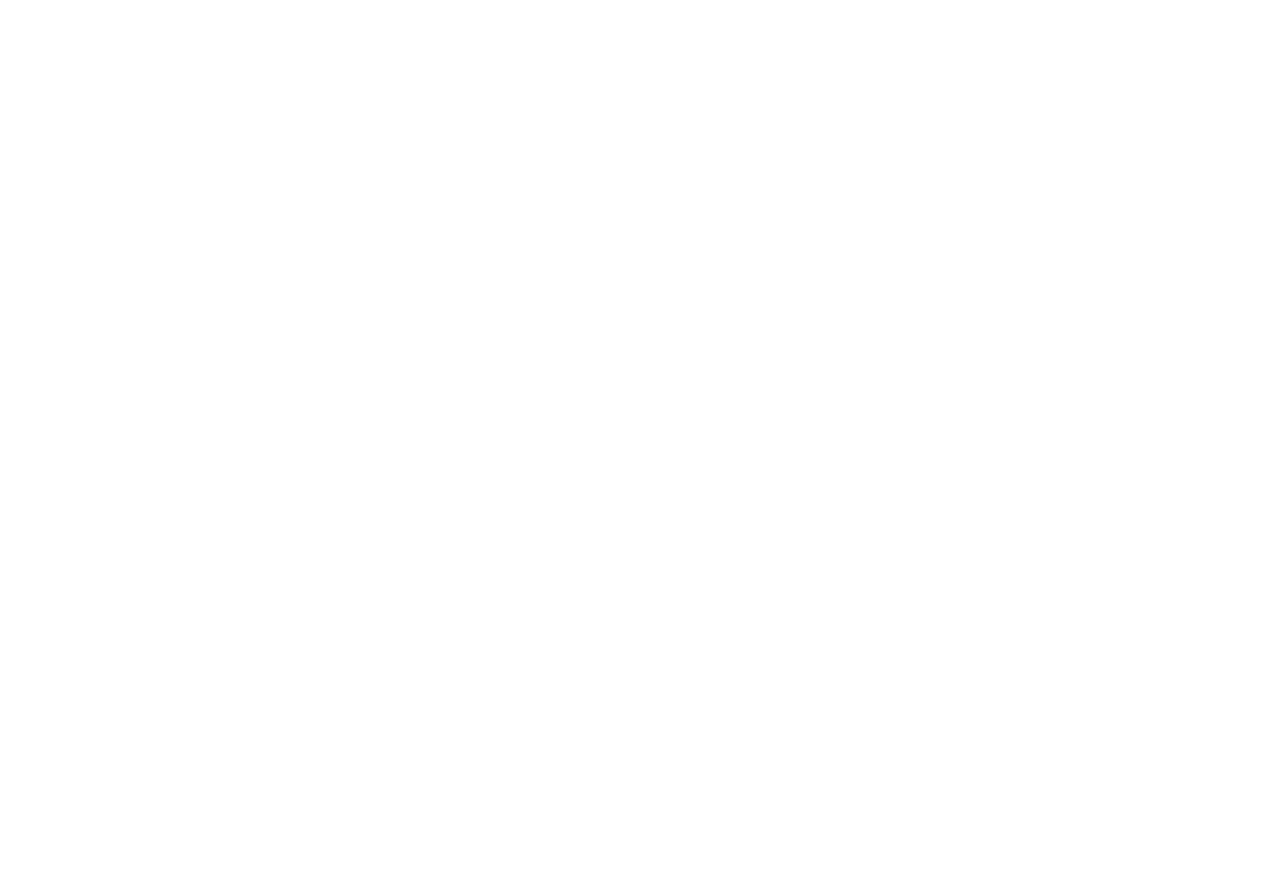
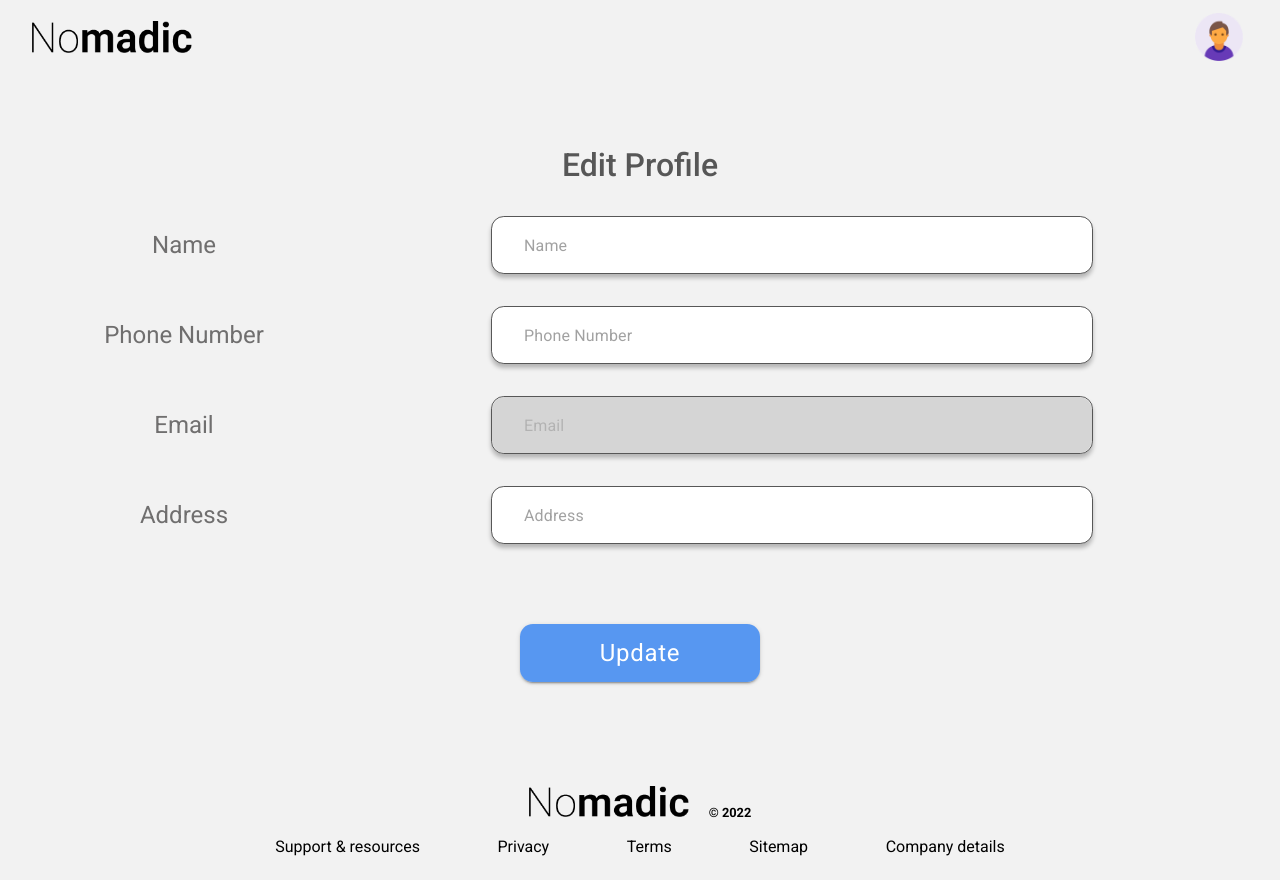
Before and after one commit to nomadic-pesto/Nomadic-Frontend, a React (Create React App) app: page /profile in a window 1280 px wide. Before the commit this address had no page. Before the commit the page ends 800 px from the top, so only its background shows below. Built offline with nearby package versions, Linux system fonts and the light colour scheme.

Commit message:
Add profile page

```diff
--- a/src/components/common/header/index.js
+++ b/src/components/common/header/index.js
@@ -1,4 +1,5 @@
 import React, { useState } from "react";
+import { Link } from "react-router-dom";
 
 //importing MUI
 import Box from "@mui/material/Box";
@@ -23,7 +24,8 @@
 //importing other comps.
 import Search from "./search";
 
-const Header = ({displaySearch=false}) => {
+
+const Header = ({ displaySearch = false }) => {
   const [anchorEl, setAnchorEl] = useState(null);
   const open = Boolean(anchorEl);
   const handleClick = (event) => {
@@ -41,11 +43,13 @@
           alignItems: "center",
           textAlign: "center",
           justifyContent: "space-between",
-          width:"100%"
+          width: "100%",
         }}
       >
+        <Link className={styles["custom-link"]} to={"/dashboard"}>
         <img className={styles["nomadic"]} src={nomadic} />
-        {displaySearch && <Search /> }
+        </Link>
+        {displaySearch && <Search />}
         <Tooltip title="Account settings">
           <IconButton
             onClick={handleClick}
@@ -55,8 +59,9 @@
             aria-haspopup="true"
             aria-expanded={open ? "true" : undefined}
           >
-            {/* <Avatar sx={{ width: 32, height: 32 }}>M</Avatar> */}
-            <img className={styles["profile-image"]} src={profile} />
+
+              <img className={styles["profile-image"]} src={profile} />
+
           </IconButton>
         </Tooltip>
       </Box>
@@ -96,24 +101,27 @@
         anchorOrigin={{ horizontal: "right", vertical: "bottom" }}
       >
         <MenuItem>
-          <Avatar /> Profile
+          <Link className={styles["custom-link"]} to={"/profile"}>
+            <Avatar />
+            Profile
+          </Link>
         </MenuItem>
-        <MenuItem>
+        {/* <MenuItem>
           <Avatar /> My account
-        </MenuItem>
+        </MenuItem> */}
         <Divider />
-        <MenuItem>
+        {/* <MenuItem>
           <ListItemIcon>
             <PersonAdd fontSize="small" />
           </ListItemIcon>
           Add another account
-        </MenuItem>
-        <MenuItem>
+        </MenuItem> */}
+        {/* <MenuItem>
           <ListItemIcon>
             <Settings fontSize="small" />
           </ListItemIcon>
           Settings
-        </MenuItem>
+        </MenuItem> */}
         <MenuItem>
           <ListItemIcon>
             <Logout fontSize="small" />
--- a/src/components/common/header/styles.module.css
+++ b/src/components/common/header/styles.module.css
@@ -10,6 +10,13 @@
 .profile-image{
     height: 3rem;
     width: 3rem;
+    cursor: pointer;
+}
+.custom-link{
+    display: flex;
+    align-items: center;
+    text-decoration: none;
+    color: #000;
 }
 
 @media (max-width: 1000px) {
--- a/src/components/common/textField/index.js
+++ b/src/components/common/textField/index.js
@@ -25,6 +25,7 @@
         placeholder={props.placeholder}
         margin={props.margin}
         fullWidth
+        disabled={props.disabled ? props.disabled : false}
       />
       <ErrorMessage component="div" name={field.name}  className={`${styles["error"]}`}/>
     </>
--- /dev/null
+++ b/src/components/profile/index.js
@@ -0,0 +1,20 @@
+import React from 'react'
+
+//importing components
+import Footer from '../common/footer';
+import Header from '../common/header';
+import ProfileFields from './profileFields';
+
+const ProfileComponent = () => {
+  return (
+    <>
+     <Header
+      />
+      <ProfileFields />
+
+      <Footer />
+    </>
+  )
+}
+
+export default ProfileComponent;
--- /dev/null
+++ b/src/components/profile/profileFields/index.js
@@ -0,0 +1,166 @@
+import React, { useState } from "react";
+
+//importing styles
+import styles from "./styles.module.css";
+
+//importing Formik
+import * as Yup from "yup";
+import { Formik } from "formik";
+
+//importing MUI
+import Grid from "@mui/material/Grid";
+
+//importing other components
+import Loader from "../../common/loader";
+import TextFieldComponent from "../../common/textField";
+import Button from "./../../common/button";
+
+const ProfileFields = () => {
+  const initialValues = {
+    name: "",
+    phoneNumber: "",
+    email: "",
+    address: "",
+  };
+  const [loading, setLoading] = useState(false);
+
+  const phoneRegExp =
+    /^((\\+[1-9]{1,4}[ \\-]*)|(\\([0-9]{2,3}\\)[ \\-]*)|([0-9]{2,4})[ \\-]*)*?[0-9]{3,4}?[ \\-]*[0-9]{3,4}?$/;
+  const validate = Yup.object({
+    name: Yup.string().required("Name is required"),
+    phoneNumber: Yup.string().matches(phoneRegExp, "Phone number is not valid").required("Phone number is required"),
+    address: Yup.string().required("Address is required"),
+  });
+
+  const handleSubmit = async (values) => {
+    console.log(values);
+  };
+
+  return (
+    <>
+      {loading && <Loader />}
+      <div
+      className={styles["profile-container"]}
+      >
+      <div
+      className={styles["profile-title"]}
+      >Edit Profile</div>
+
+      <Formik
+        initialValues={initialValues}
+        validationSchema={validate}
+        onSubmit={(values) => {
+          handleSubmit(values);
+        }}
+      >
+        {(form) => (
+          <form
+            onSubmit={form.handleSubmit}
+            className={styles["input-container"]}
+          >
+            <label className={`${styles["input-row"]} ${styles["flex-center"]}`}>
+              <Grid container className={styles["item-container"]}>
+                <Grid item
+                md={3}
+                xs={12}
+                padding={0}
+                className={`${styles["flex-center"]}`}
+                >
+                  <span className={styles["input-title"]}>Name</span>
+                </Grid>
+                <Grid item md={9} xs={12} padding={0}>
+                  <TextFieldComponent
+                    id="profile-name"
+                    name="name"
+                    placeholder="Name"
+                    width={500}
+                    type={"text"}
+                    className={styles["input-field"]}
+                  />
+                </Grid>
+              </Grid>
+            </label>
+
+            <label className={`${styles["input-row"]} ${styles["flex-center"]}`}>
+              <Grid container className={styles["item-container"]}>
+                <Grid item
+                md={3}
+                xs={12}
+                padding={0}
+                className={`${styles["flex-center"]}`}
+                >
+                  <span className={styles["input-title"]}>Phone Number</span>
+                </Grid>
+                <Grid item md={9} xs={12} padding={0}>
+                  <TextFieldComponent
+                    id="profile-phone"
+                    name="phoneNumber"
+                    placeholder="Phone Number"
+                    width={500}
+                    type={"text"}
+                    className={styles["input-field"]}
+                  />
+                </Grid>
+              </Grid>
+            </label>
+            <label className={`${styles["input-row"]} ${styles["flex-center"]}`}>
+              <Grid container className={styles["item-container"]}>
+                <Grid item
+                md={3}
+                xs={12}
+                padding={0}
+                className={`${styles["flex-center"]}`}
+                >
+                  <span className={styles["input-title"]}>Email</span>
+                </Grid>
+                <Grid item md={9} xs={12} padding={0}>
+                  <TextFieldComponent
+                    id="profile-email"
+                    name="email"
+                    placeholder="Email"
+                    width={500}
+                    type={"text"}
+                    className={styles["input-field"]}
+                    disabled={true}
+                  />
+                </Grid>
+              </Grid>
+            </label>
+            <label className={`${styles["input-row"]} ${styles["flex-center"]}`}>
+              <Grid container className={styles["item-container"]}>
+                <Grid item
+                md={3}
+                xs={12}
+                padding={0}
+                className={`${styles["flex-center"]}`}
+                >
+                  <span className={styles["input-title"]}>Address</span>
+                </Grid>
+                <Grid item md={9} xs={12} padding={0}>
+                  <TextFieldComponent
+                    id="profile-address"
+                    name="address"
+                    placeholder="Address"
+                    width={500}
+                    type={"text"}
+                    className={styles["input-field"]}
+                  />
+                </Grid>
+              </Grid>
+            </label>
+            <Button
+              variant="contained"
+              type="submit"
+              className={styles["submit-button"]}
+            >
+              Update
+            </Button>
+          </form>
+        )}
+      </Formik>
+      </div>
+    </>
+  );
+};
+
+export default ProfileFields;
--- /dev/null
+++ b/src/components/profile/profileFields/styles.module.css
@@ -0,0 +1,94 @@
+.profile-container{
+    padding: 1rem 2rem;
+    margin: auto;
+    background: rgb(239, 239, 239, 0.82);
+    min-height: 81vh;
+    display: flex;
+    flex-direction: column;
+    justify-content: center;
+}
+.input-container {
+    display: grid;
+}
+
+.input-container {
+    display: grid;
+}
+.input-title{
+    font-size: 1.5rem;
+    display: inherit;
+}
+.input-field{
+
+    max-width: 700px;
+
+}
+.profile-title{
+    font-size: 2rem;
+    font-weight: 500;
+    color: rgba(87, 87, 87, 1);
+
+}
+.input-field input{
+    padding-left: 2rem !important; /*included *!important* - conflicting with MUI */
+    border-radius: 0.8rem  !important; /*included *!important* - conflicting with MUI */
+}
+.input-field {
+    border-radius: 0.8rem !important; /*included *!important* - conflicting with MUI */
+    max-width: 600px !important; /*included *!important* - conflicting with MUI */
+    background: #fff !important; /*included *!important* - conflicting with MUI */
+    box-shadow: 0px 4px 4px 0px rgba(0, 0, 0, 0.25);
+    border: 1px solid rgba(87, 87, 87, 1) !important; /*included *!important* - conflicting with MUI */
+}
+.input-field input:disabled{
+    background: rgba(182, 182, 182, 0.575) !important; /*included *!important* - conflicting with MUI */
+}
+.submit-button{
+    border-radius: 0.8rem !important; /*included *!important* - conflicting with MUI */
+    width: 50% !important; /*included *!important* - conflicting with MUI */
+    margin: 5rem auto 0 !important; /*included *!important* - conflicting with MUI */
+    padding: 0.5rem !important; /*included *!important* - conflicting with MUI */
+    font-size: 1.5rem !important; /*included *!important* - conflicting with MUI */
+    font-weight: 400 !important; /*included *!important* - conflicting with MUI */
+    max-width: 15rem !important; /*included *!important* - conflicting with MUI */
+}
+.input-row{
+    display: flex;
+    justify-content: center;
+    align-items: center;
+    margin-top: 2rem;
+    color: #706F6F;
+}
+.flex-center{
+    display: flex !important; /*included *!important* - conflicting with MUI */
+    justify-content: center !important; /*included *!important* - conflicting with MUI */
+    align-items: center !important; /*included *!important* - conflicting with MUI */
+}
+
+@media (max-width: 900px) {
+    .profile-container{
+        padding: 2rem 1rem 10rem 1rem;
+    }
+    .profile-title{
+        font-size: 1.5rem;
+    }
+    .input-title{
+        font-size: 1.1rem;
+    }
+    .input-field input{
+        padding: 0.7rem 1rem 0.7rem 2rem !important;
+    }
+    .input-field {
+        margin-top: 1.2rem !important; /*included *!important* - conflicting with MUI */
+    }
+    .input-row{
+        margin-top:2rem !important; /*included *!important* - conflicting with MUI */
+    }
+    .submit-button{
+        width: 70% !important; /*included *!important* - conflicting with MUI */
+        font-size: 1rem !important; /*included *!important* - conflicting with MUI */
+        padding: 0.4rem 0.2rem !important; /*included *!important* - conflicting with MUI */
+
+    }
+
+}
--- a/src/pages/index.js
+++ b/src/pages/index.js
@@ -9,6 +9,7 @@
 import Forgotpassword from "./forgotpassword";
 import Toast from "../components/common/toaster";
 import PropertyDetails from "./propertyDetails";
+import Profile from "./profile";
 
 
 const AllPages = () => {
@@ -25,6 +26,7 @@
         <Route exact path="/signup" element={<Signup/>}/>
         <Route exact path="/resetpassword/:token" element={<Resetpassword/>}/>
         <Route exact path="/forgotPassword" element={<Forgotpassword/>}/>
+        <Route exact path="/profile" element={<Profile/>}/>
         </Routes>
       </BrowserRouter>
     </>
--- /dev/null
+++ b/src/pages/profile/index.js
@@ -0,0 +1,15 @@
+import React from 'react'
+
+
+import ProfileComponent from '../../components/profile';
+
+
+const Profile = () => {
+  return (
+    <>
+    <ProfileComponent />
+    </>
+  )
+}
+
+export default Profile;
```
